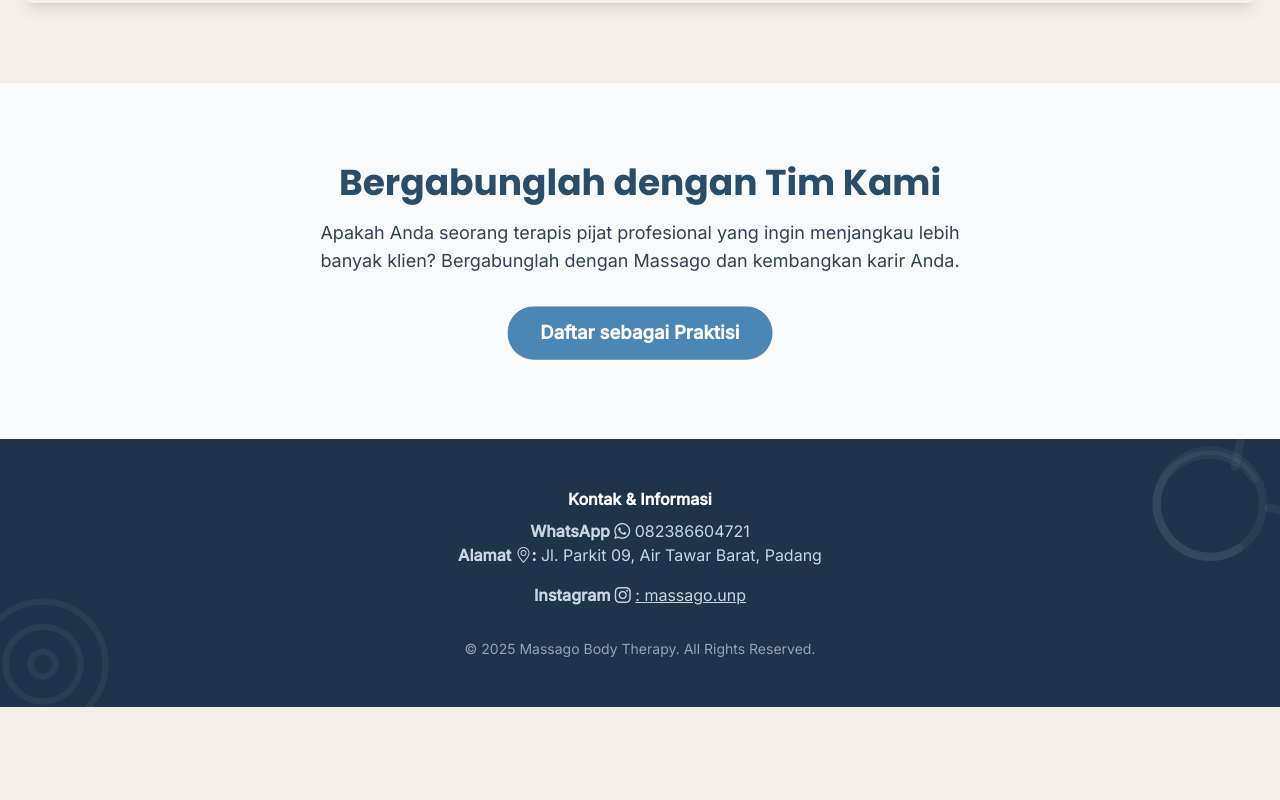
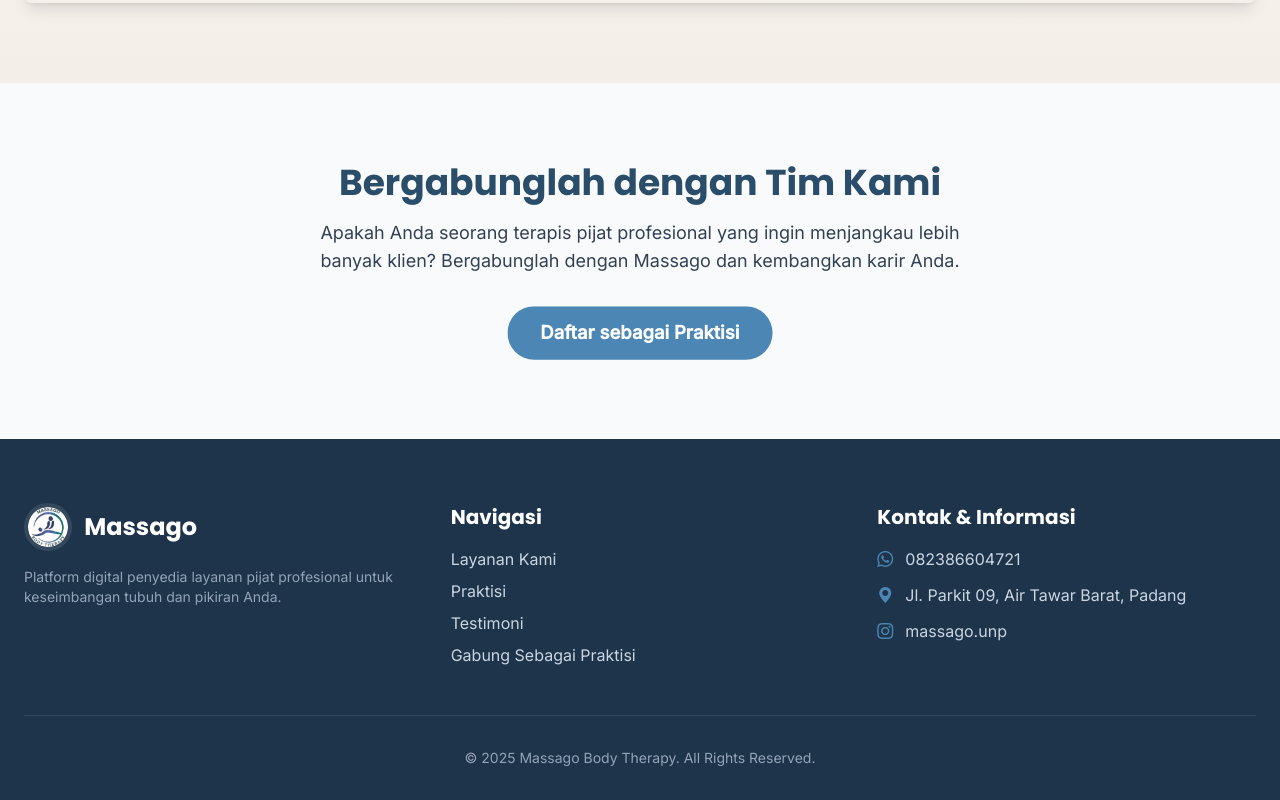
Before and after one commit to aldijm17/massago.id, a plain HTML site: page index.html in a window 1280 px wide. Shown: the part 3470-4270 px from the top of the page. Before the commit the page ends 4177 px from the top, so only its background shows below. Drawn offline with nearby package versions, Linux system fonts and the light colour scheme; grey boxes are pictures that could not be loaded.

Commit message:
update footer

```diff
--- a/index.html
+++ b/index.html
@@ -217,32 +217,55 @@
         </section>
     </main>
 
-    <footer id="contact" class="bg-brand-dark text-white py-12 relative overflow-hidden">
-        <div class="hidden md:block absolute -bottom-8 -left-8 text-white/5 transform -rotate-45" aria-hidden="true">
-            <svg xmlns="http://www.w3.org/2000/svg" width="150" height="150" viewBox="0 0 24 24" fill="none" stroke="currentColor" stroke-width="1" stroke-linecap="round" stroke-linejoin="round">
-                <path d="M12 22a10 10 0 1 1 0-20 10 10 0 0 1 0 20z"/>
-                <path d="M12 18a6 6 0 1 1 0-12 6 6 0 0 1 0 12z"/>
-                <path d="M12 14a2 2 0 1 1 0-4 2 2 0 0 1 0 4z"/>
-            </svg>
+    <footer id="contact" class="bg-brand-dark text-white pt-16 pb-8 relative overflow-hidden">
+    <div class="container mx-auto px-6 relative z-10">
+        <div class="grid md:grid-cols-3 gap-12 text-center md:text-left">
+
+            <div class="space-y-4">
+                <div class="flex items-center justify-center md:justify-start gap-x-3">
+                    <img src="image/web-logo.png" alt="Massago Logo" class="h-12 bg-white/10 rounded-full p-1">
+                    <span class="font-display font-bold text-2xl">Massago</span>
+                </div>
+                <p class="text-slate-400 text-sm">
+                    Platform digital penyedia layanan pijat profesional untuk keseimbangan tubuh dan pikiran Anda.
+                </p>
+            </div>
+
+            <div class="space-y-4">
+                <h3 class="font-display font-bold text-xl">Navigasi</h3>
+                <ul class="space-y-2 text-slate-300">
+                    <li><a href="#services" class="hover:text-brand-teal transition">Layanan Kami</a></li>
+                    <li><a href="#practitioners" class="hover:text-brand-teal transition">Praktisi</a></li>
+                    <li><a href="#testimonials" class="hover:text-brand-teal transition">Testimoni</a></li>
+                    <li><a href="#join-us" class="hover:text-brand-teal transition">Gabung Sebagai Praktisi</a></li>
+                </ul>
+            </div>
+
+            <div class="space-y-4">
+                <h3 class="font-display font-bold text-xl">Kontak & Informasi</h3>
+                <ul class="space-y-3 text-slate-300">
+                    <li class="flex items-center justify-center md:justify-start gap-x-3">
+                        <i class="bi bi-whatsapp text-brand-teal"></i>
+                        <span>082386604721</span>
+                    </li>
+                    <li class="flex items-center justify-center md:justify-start gap-x-3">
+                        <i class="bi bi-geo-alt-fill text-brand-teal"></i>
+                        <span>Jl. Parkit 09, Air Tawar Barat, Padang</span>
+                    </li>
+                    <li class="flex items-center justify-center md:justify-start gap-x-3">
+                        <i class="bi bi-instagram text-brand-teal"></i>
+                        <a href="#" class="hover:text-brand-teal transition">massago.unp</a>
+                    </li>
+                </ul>
+            </div>
+
         </div>
 
-        <div class="hidden md:block absolute -top-10 -right-12 text-white/5 transform rotate-12" aria-hidden="true">
-            <svg xmlns="http://www.w3.org/2000/svg" width="200" height="200" viewBox="0 0 24 24" fill="none" stroke="currentColor" stroke-width="1" stroke-linecap="round" stroke-linejoin="round">
-                <path d="M14.5 17.5c-2.5 2.5-6.5 2.5-9 0s-2.5-6.5 0-9 6.5-2.5 9 0 2.5 6.5 0 9z"></path>
-                <path d="M12 8V2l-2.5 2.5"></path>
-                <path d="M14.5 17.5C12 20 8 20 5.5 17.5S3 11.5 5.5 9s6.5-2.5 9 0"></path>
-                <path d="M17 12h6v-2.5L19.5 7"></path>
-            </svg>
+        <div class="mt-12 pt-8 border-t border-white/10 text-center text-sm text-slate-400">
+            <p>© 2025 Massago Body Therapy. All Rights Reserved.</p>
         </div>
-
-        <div class="container mx-auto px-6 text-center relative z-10">
-            <p class="font-bold">Kontak & Informasi</p>
-            <p class="mt-2 text-slate-300"><strong>WhatsApp <i class="bi bi-whatsapp"></i></strong> 082386604721</p>
-            <p class="text-slate-300"><strong>Alamat <i class="bi bi-geo-alt"></i>:</strong> Jl. Parkit 09, Air Tawar Barat, Padang</p>
-            <p class="mt-4 text-slate-300"><strong>Instagram <i class="bi bi-instagram"></i></strong>  <a href="#" class="underline hover:text-brand-teal">: massago.unp</a></p>
-            <p class="mt-8 text-sm text-slate-400">© 2025 Massago Body Therapy. All Rights Reserved.</p>
-        </div>
-    </footer>
+    </div>
+</footer>
 
     <div id="order-modal" class="fixed inset-0 bg-black bg-opacity-50 flex items-center justify-center p-4 hidden modal">
         <div class="bg-white rounded-lg shadow-2xl w-full max-w-md p-6 md:p-8 modal-content">
```
